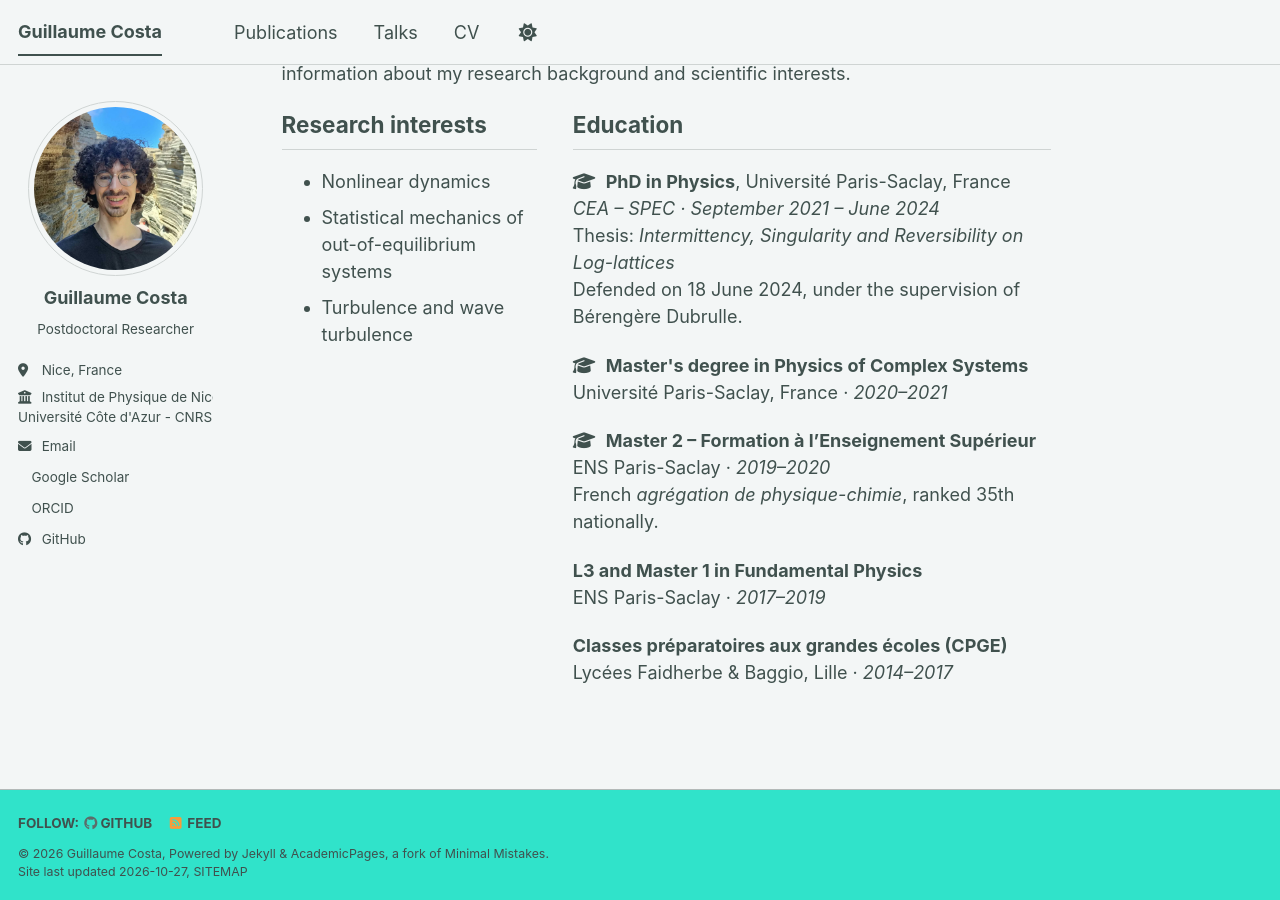
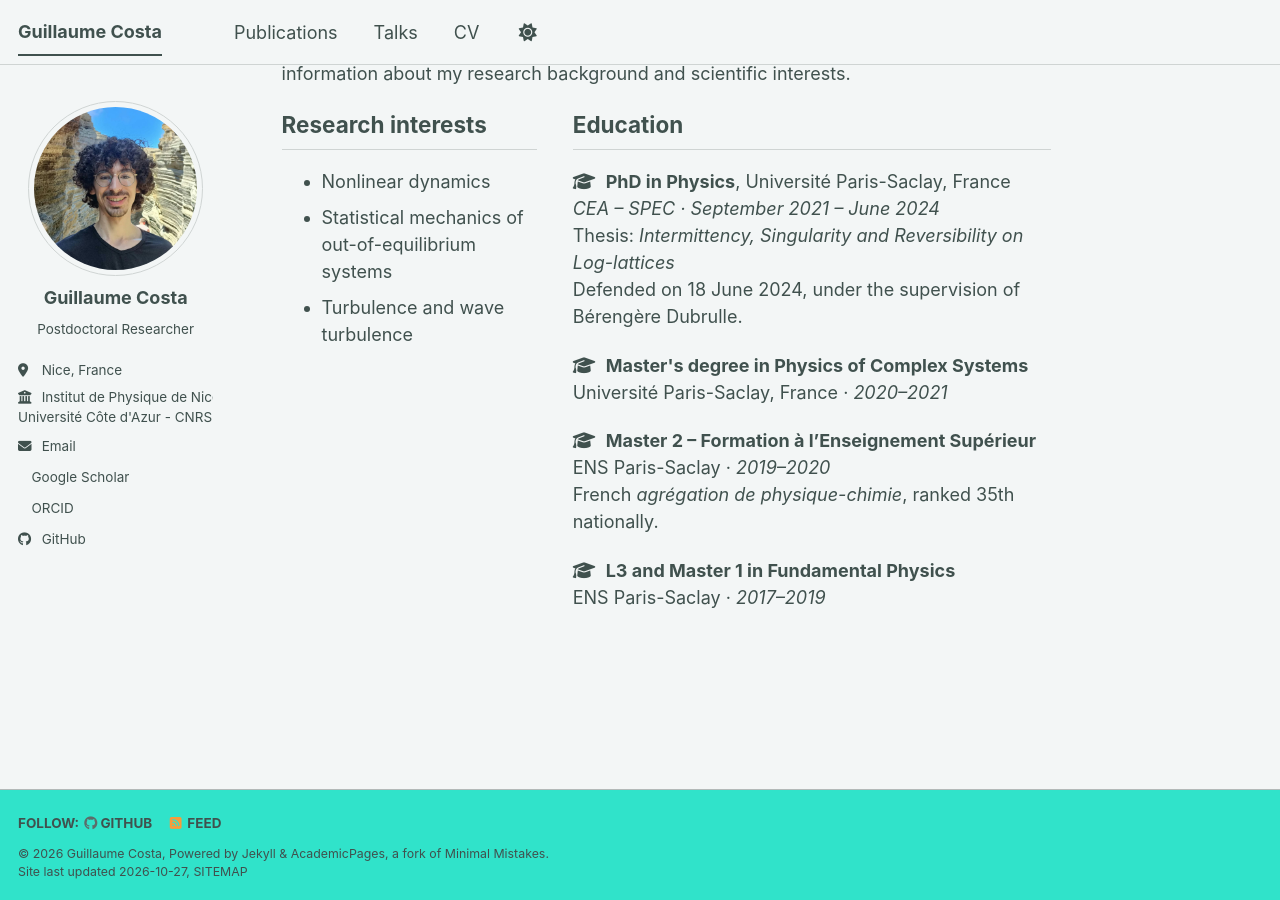
Before and after one commit to GuilCos/GuilCos.github.io, a Jekyll site: the page built from _pages/about.md, in a window 1280 px wide and 900 px high, scrolled down 612 px. Built offline with Jekyll 4.4.1, drawn with Linux system fonts in a browser that asks for light colours; a script bundle is joined from its source files by our own code; a style sheet for code colours, icons or effects is not loaded.

Commit message:
Update about.md

```diff
--- a/_pages/about.md
+++ b/_pages/about.md
@@ -15,10 +15,10 @@ More broadly, I am interested in the connections between **dynamical systems, st
 
 You can find my research contributions in the [publications](/publications/) section, together with information about my research background and scientific interests.
 
+
 <div class="research-education">
 
   <div class="research-column">
-
     <h2>Research interests</h2>
 
     <ul>
@@ -26,15 +26,12 @@ You can find my research contributions in the [publications](/publications/) sec
       <li>Statistical mechanics of out-of-equilibrium systems</li>
       <li>Turbulence and wave turbulence</li>
     </ul>
-
   </div>
 
   <div class="education-column">
-
     <h2>Education</h2>
 
     <ul class="education-list">
-
       <li>
         <i class="fas fa-graduation-cap" aria-hidden="true"></i>
         <strong>PhD in Physics</strong>, Université Paris-Saclay, France<br>
@@ -57,17 +54,11 @@ You can find my research contributions in the [publications](/publications/) sec
       </li>
 
       <li>
+        <i class="fas fa-graduation-cap" aria-hidden="true"></i>
         <strong>L3 and Master 1 in Fundamental Physics</strong><br>
         ENS Paris-Saclay · <em>2017–2019</em>
       </li>
-
-      <li>
-        <strong>Classes préparatoires aux grandes écoles (CPGE)</strong><br>
-        Lycées Faidherbe &amp; Baggio, Lille · <em>2014–2017</em>
-      </li>
-
     </ul>
-
   </div>
 
 </div>
```
